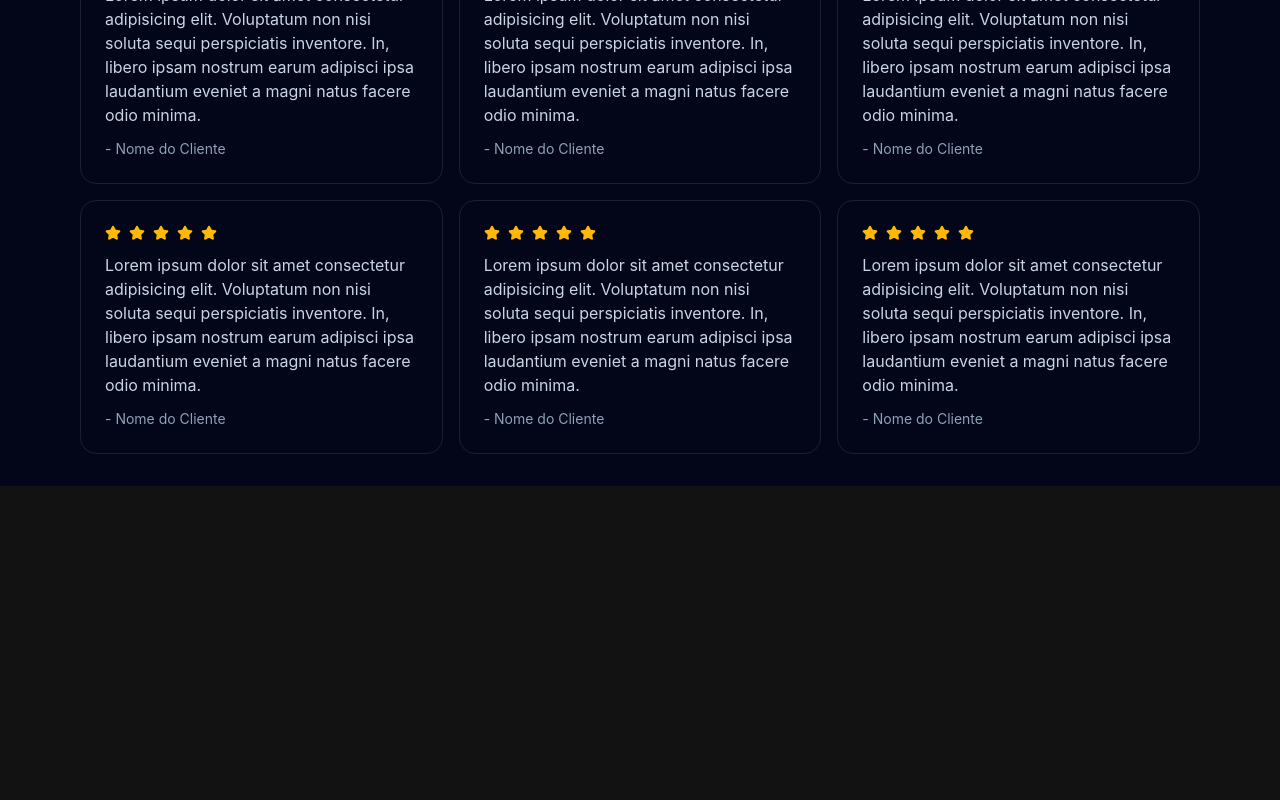
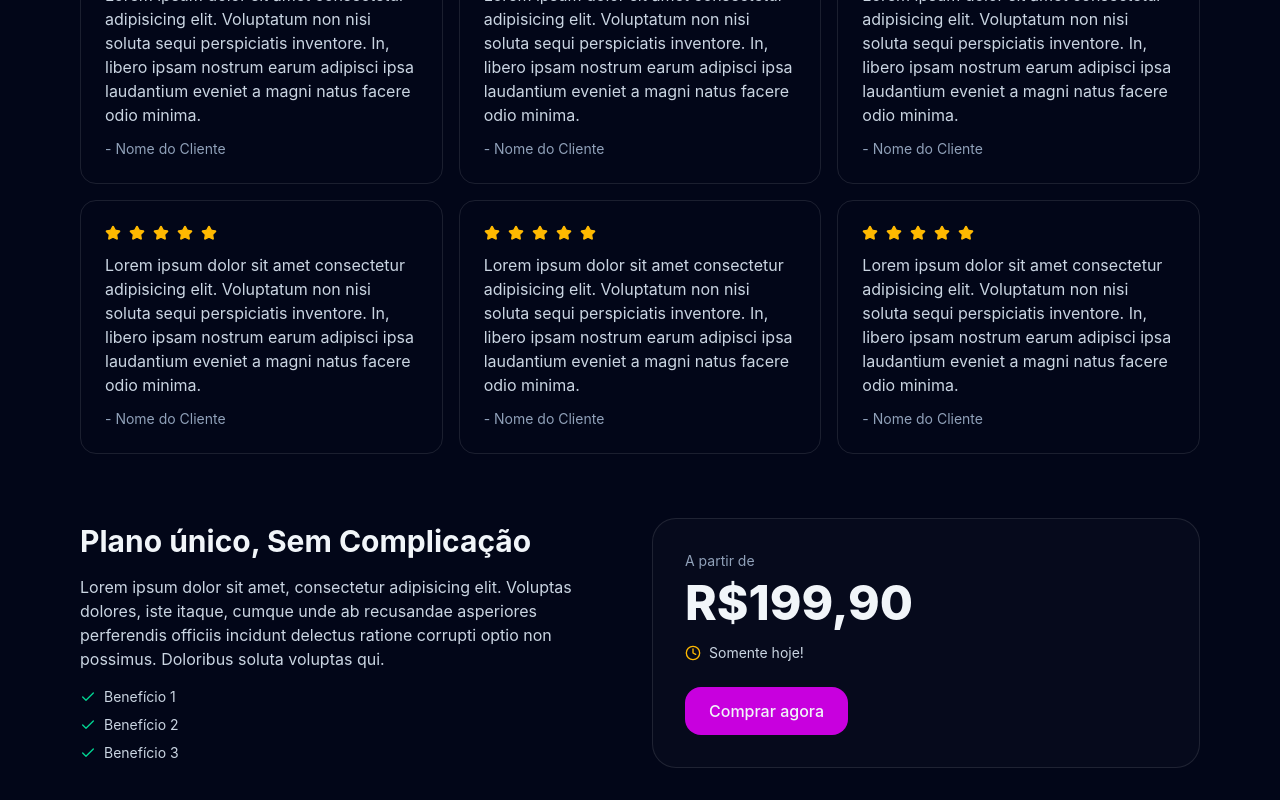
Before and after one commit to alexandrerogeriosn93/project-react-my-brand, a React (Vite) app: page / in a window 1280 px wide. Shown: the part 1347-2147 px from the top of the page. Before the commit the page ends 1833 px from the top, so only its background shows below. Built offline with nearby package versions, Linux system fonts and the light colour scheme.

Commit message:
feat: create Pricing section

```diff
--- a/src/App.jsx
+++ b/src/App.jsx
@@ -2,6 +2,7 @@ import { motion } from "framer-motion";
 import {
   ArrowRight,
   Check,
+  Clock,
   Menu,
   Shield,
   Sparkles,
@@ -235,6 +236,45 @@ function App() {
           ))}
         </div>
       </section>
+      {/* Pricing */}
+      <section id="pricing" className="mx-auto max-w-6xl px-4 py-8">
+        <div className="grid grid-cols-1 items-center gap-6 md:grid-cols-2">
+          <div>
+            <h2 className="text-3xl font-bold">Plano único, Sem Complicação</h2>
+            <p className="mt-4 max-w-2xl text-slate-300">
+              Lorem ipsum dolor sit amet, consectetur adipisicing elit. Voluptas
+              dolores, iste itaque, cumque unde ab recusandae asperiores
+              perferendis officiis incidunt delectus ratione corrupti optio non
+              possimus. Doloribus soluta voluptas qui.
+            </p>
+            <ul className="mt-4 space-y-2 text-sm text-slate-300">
+              <li className="flex items-center gap-2">
+                <Check className="size-4 text-emerald-400" /> Benefício 1
+              </li>
+              <li className="flex items-center gap-2">
+                <Check className="size-4 text-emerald-400" /> Benefício 2
+              </li>
+              <li className="flex items-center gap-2">
+                <Check className="size-4 text-emerald-400" /> Benefício 3
+              </li>
+            </ul>
+          </div>
+          <div className="rounded-3xl border border-white/10 bg-white/2 p-8">
+            <div className="text-sm text-slate-400">A partir de</div>
+            <div className="mt-2 text-5xl font-extrabold">R$199,90</div>
+            <div className="mt-4 flex items-center gap-2 text-sm text-slate-300">
+              <Clock className="size-4 text-amber-400" />
+              <p>Somente hoje!</p>
+            </div>
+            <button
+              href="#"
+              className="mt-6 cursor-pointer rounded-2xl bg-fuchsia-600 px-6 py-3 font-medium transition hover:bg-fuchsia-800"
+            >
+              Comprar agora
+            </button>
+          </div>
+        </div>
+      </section>
     </div>
   );
 }
```
